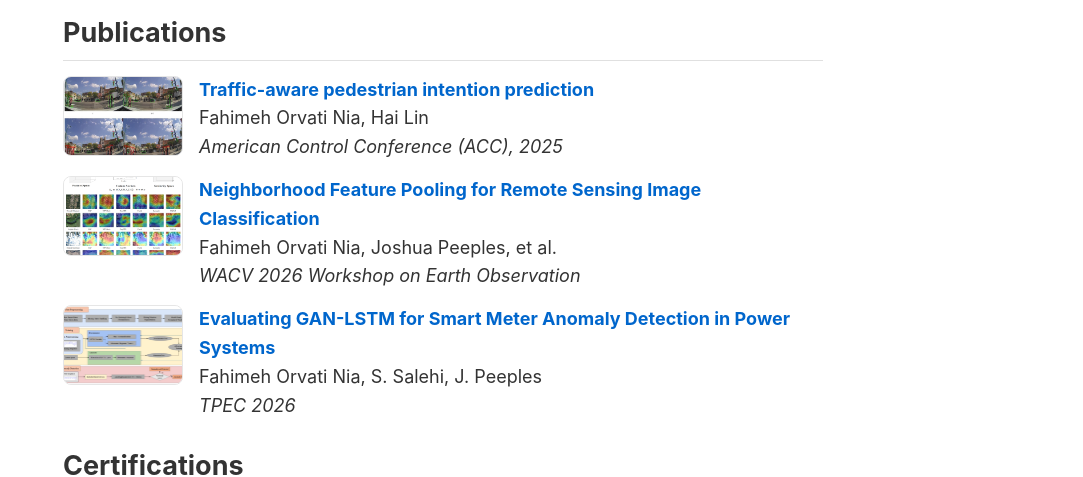
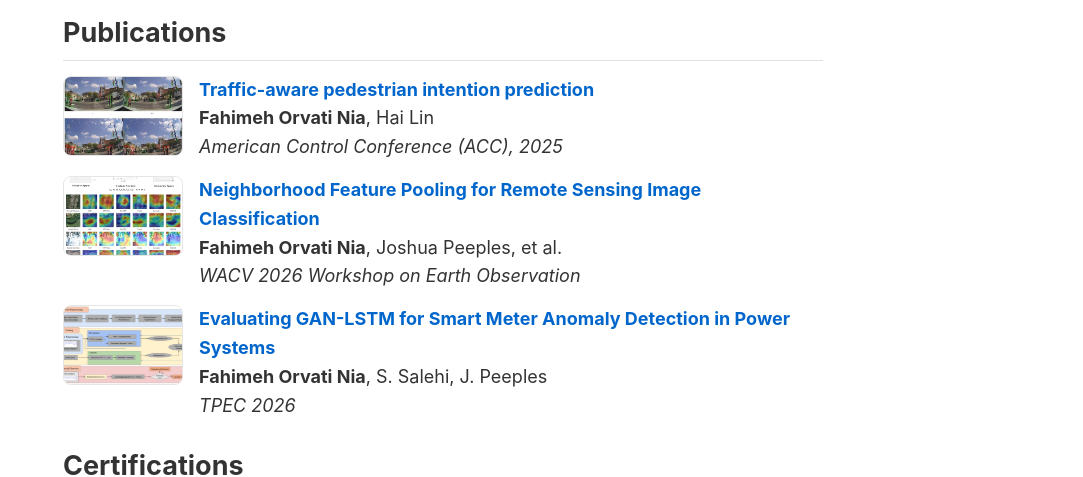
Before and after one commit to fahimehorvatinia/fahimehorvatinia.github.io, a Jekyll site: the page built from index.md, in a window 1280 px wide. Shown: the part 676-1153 px from the top of the page, without its empty margins (197-1280 px from the left). Built offline with Jekyll 4.4.1, drawn with Linux system fonts in a browser that asks for light colours; some web fonts are replaced.

```diff
--- a/index.md
+++ b/index.md
@@ -62,7 +62,7 @@ In the future, I aim to develop <strong>smart automated plant phenotyping system
   </div>
   <div style="flex: 1;">
     <div><a href="https://arxiv.org/abs/2507.12433"><strong>Traffic-aware pedestrian intention prediction</strong></a></div>
-    <div>Fahimeh Orvati Nia, Hai Lin</div>
+    <div><strong>Fahimeh Orvati Nia</strong>, Hai Lin</div>
     <div><em>American Control Conference (ACC), 2025</em></div>
   </div>
 </div>
@@ -73,7 +73,7 @@ In the future, I aim to develop <strong>smart automated plant phenotyping system
   </div>
   <div style="flex: 1;">
     <div><a href="https://arxiv.org/abs/2510.25077"><strong>Neighborhood Feature Pooling for Remote Sensing Image Classification</strong></a></div>
-    <div>Fahimeh Orvati Nia, Joshua Peeples, et al.</div>
+    <div><strong>Fahimeh Orvati Nia</strong>, Joshua Peeples, et al.</div>
     <div><em>WACV 2026 Workshop on Earth Observation</em></div>
   </div>
 </div>
@@ -84,7 +84,7 @@ In the future, I aim to develop <strong>smart automated plant phenotyping system
   </div>
   <div style="flex: 1;">
     <div><a href="https://arxiv.org/abs/2601.09701"><strong>Evaluating GAN-LSTM for Smart Meter Anomaly Detection in Power Systems</strong></a></div>
-    <div>Fahimeh Orvati Nia, S. Salehi, J. Peeples</div>
+    <div><strong>Fahimeh Orvati Nia</strong>, S. Salehi, J. Peeples</div>
     <div><em>TPEC 2026</em></div>
   </div>
 </div>
```
